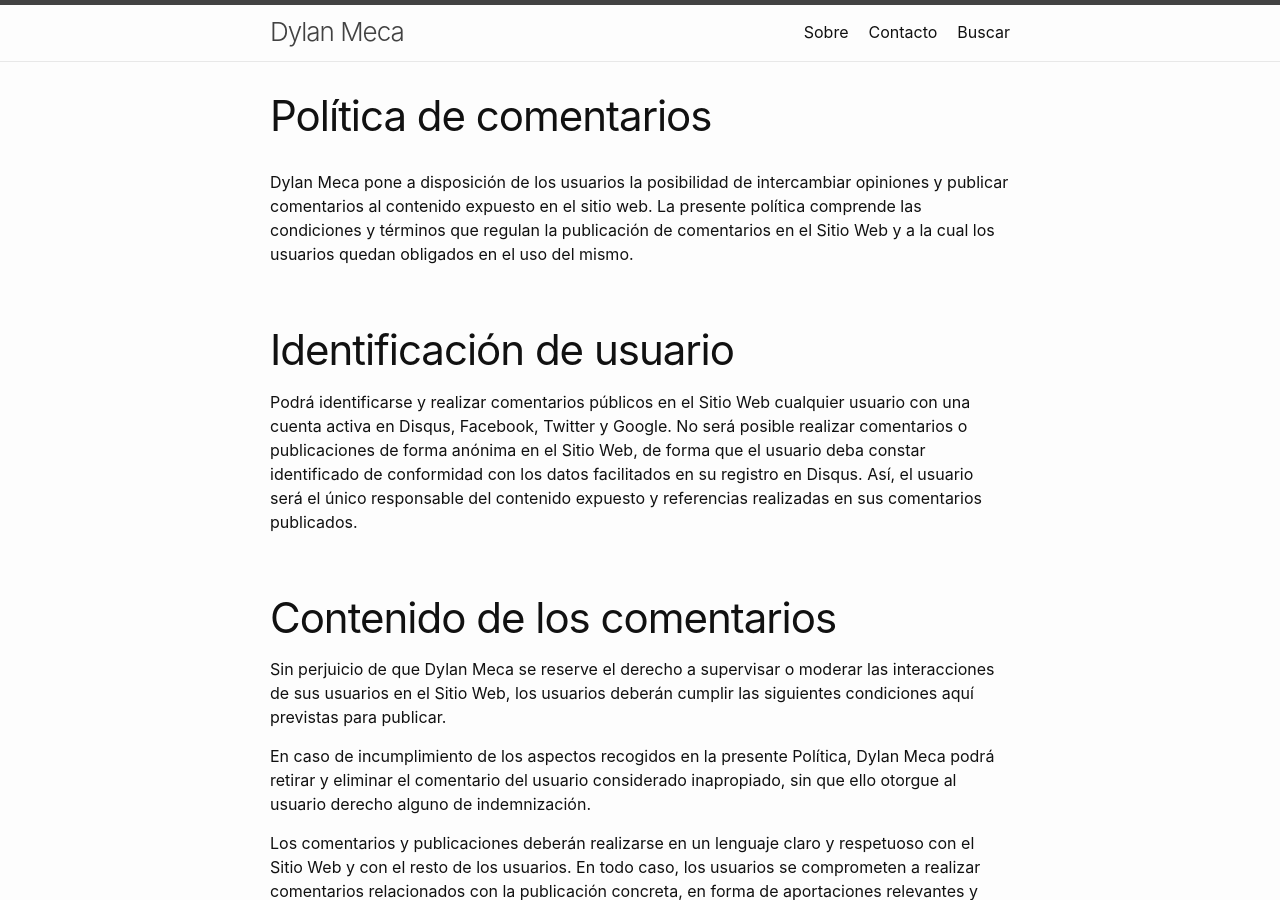
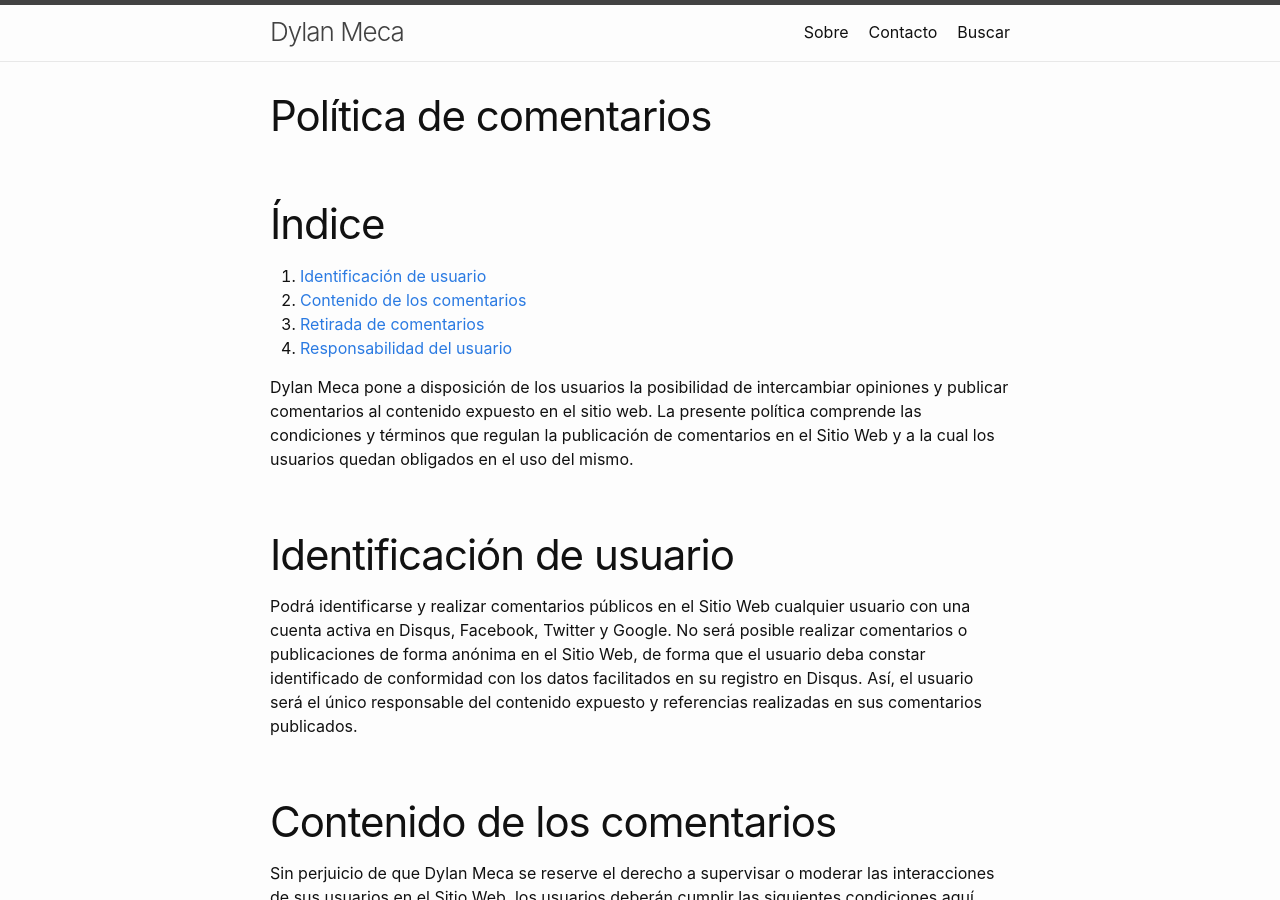
Before and after one commit to dylanmeca/dylanmeca.github.io, a Jekyll site: the page built from _posts/2021-06-07-politica-de-comentarios.md, in a window 1280 px wide and 900 px high. Built offline with Jekyll 4.4.1, drawn with Linux system fonts in a browser that asks for light colours.

Commit message:
Update 2021-06-07-politica-de-comentarios.md

```diff
--- a/_posts/2021-06-07-politica-de-comentarios.md
+++ b/_posts/2021-06-07-politica-de-comentarios.md
@@ -9,6 +9,13 @@
   - comentarios
   - politica de comentarios
 ---
+
+# Índice
+
+1. [Identificación de usuario](#identificación-de-usuario)
+2. [Contenido de los comentarios](#contenido-de-los-comentarios)
+3. [Retirada de comentarios](#retirada-de-comentarios)
+4. [Responsabilidad del usuario](#responsabilidad-del-usuario)
 
 Dylan Meca pone a disposición de los usuarios la posibilidad de intercambiar opiniones y publicar comentarios al contenido expuesto en el sitio web.
 La presente política comprende las condiciones y términos que regulan la publicación de comentarios en el Sitio Web y a la cual los usuarios quedan obligados en el uso del mismo.
```
